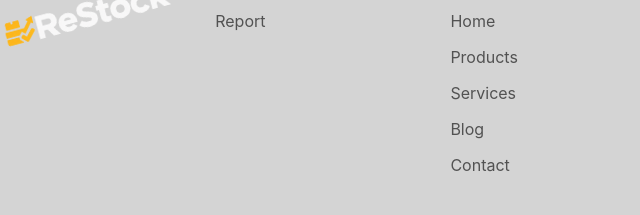
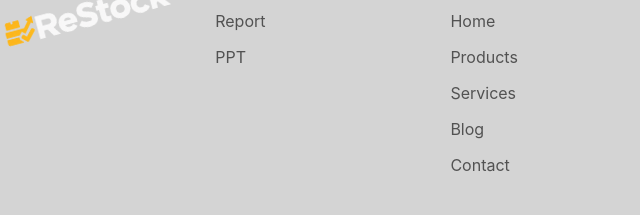
Before and after one commit to Yashhh710/restock-inventory-management, a plain HTML site: page contact/index.html in a window 1280 px wide. Shown: the part 972-1187 px from the top of the page, 84-724 px from the left. Drawn offline with Linux system fonts and the light colour scheme; some packages are replaced by stand-ins of ours; a script that the page names is missing.

Commit message:
Add link to PPT in contact page

```diff
--- a/contact/index.html
+++ b/contact/index.html
@@ -549,6 +549,9 @@ document.addEventListener("DOMContentLoaded", function() {
                                                                                                                                                                                                                                                       <li>
                                                                                                                                                                                                                                                         <a href="../report.pdf" class="inline-flex gap-x-2 rounded-lg text-neutral-600 ring-zinc-500 outline-hidden transition duration-300 hover:text-neutral-500 focus-visible:ring-3 dark:text-neutral-400 dark:ring-zinc-200 dark:hover:text-neutral-300 dark:focus:outline-hidden">Report</a>
                                                                                                                                                                                                                                                         </li>
+                                                                                                                                                                                                                                                      <li>
+                                                                                                                                                                                                                                                        <a href="ppt.pdf" class="inline-flex gap-x-2 rounded-lg text-neutral-600 ring-zinc-500 outline-hidden transition duration-300 hover:text-neutral-500 focus-visible:ring-3 dark:text-neutral-400 dark:ring-zinc-200 dark:hover:text-neutral-300 dark:focus:outline-hidden">PPT</a>
+                                                                                                                                                                                                                                                        </li>
                                                                                                                                                                                                                                                           </ul>
                                                                                                                                                                                                                                                         </div>
                                                                                                                                                                                                                                                         <div class="col-span-1">
@@ -573,7 +576,7 @@ document.addEventListener("DOMContentLoaded", function() {
                                                                                                                                                                                                                                                                     </div>
                                                                                                                                                                                                                                                                     <div class="col-span-2">
                                                                                                                                                                                                                                                                       <h3 class="font-bold text-neutral-800 dark:text-neutral-200">Stay up to date</h3>
-                                                                                                                                                                                                                                                                        <form data-demo-form="" data-demo-message="Thanks! (Demo only — wire an email service to collect real subscribers.)">
+                                                                                                                                                                                                                                                                                                                                                                                                                                                                                                                                                                <form data-demo-form="" data-demo-message="Thanks! (Demo only — wire an email service to collect real subscribers.)">
                                                                                                                                                                                                                                                                           <div class="mt-4 flex flex-col items-center gap-2 rounded-lg bg-neutral-200 p-2 sm:flex-row sm:gap-3 dark:bg-neutral-800">
                                                                                                                                                                                                                                                                             <div class="w-full">
                                                                                                                                                                                                                                                                               <label for="footer-input" class="sr-only">Email</label>
```
